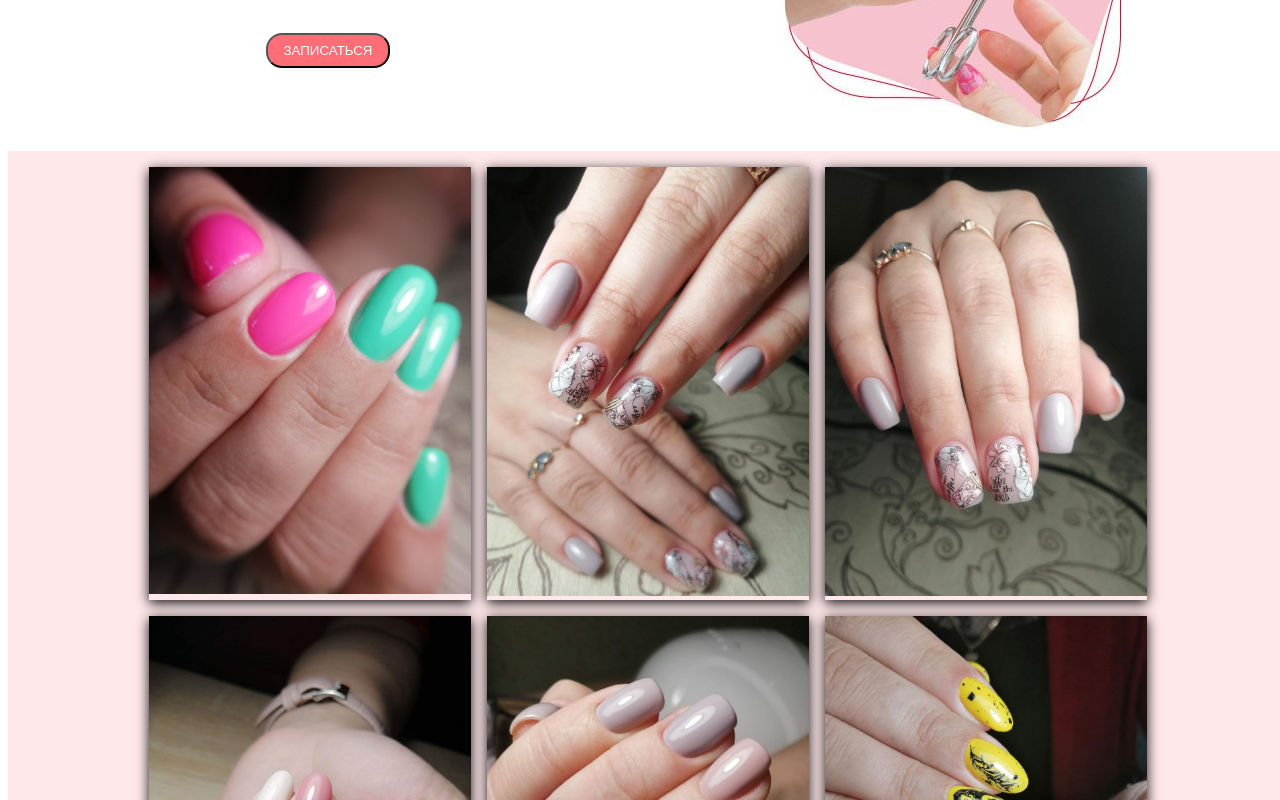
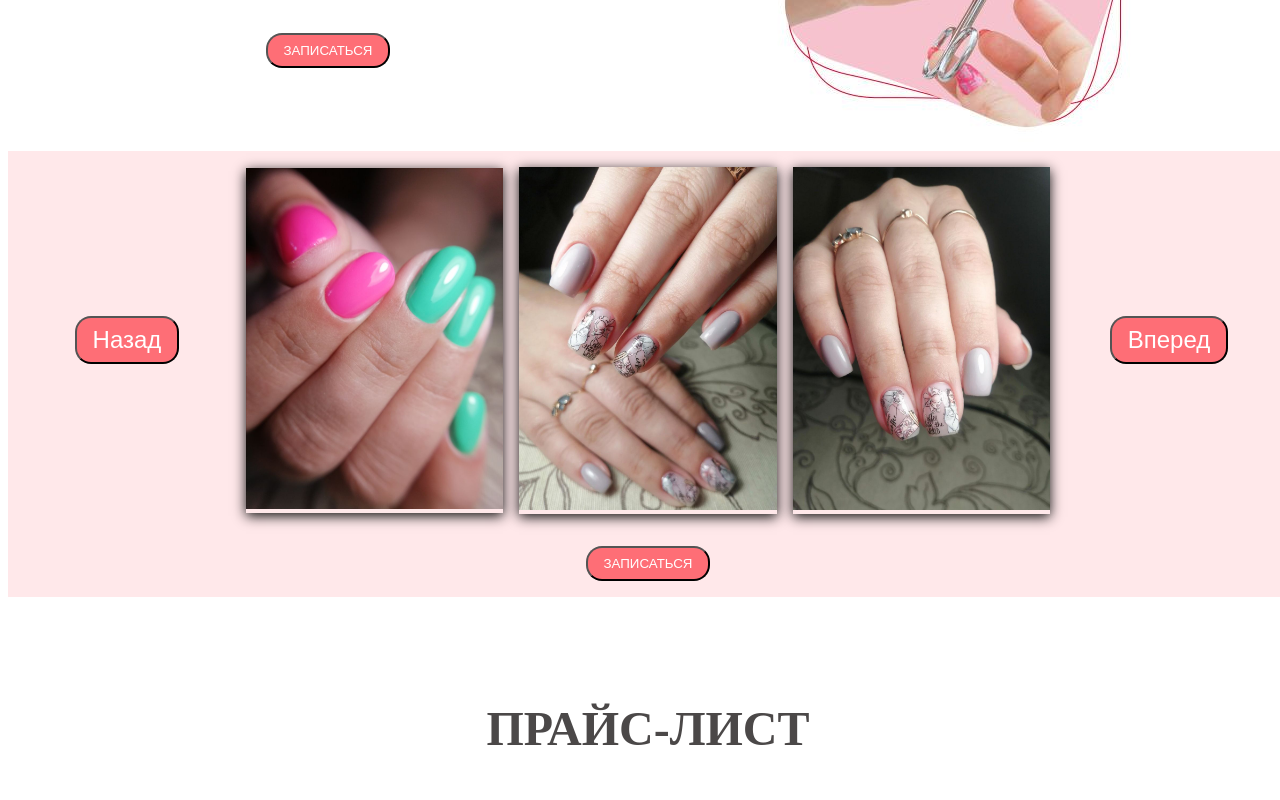
Before and after one commit to V-Kovalenko/nails, a Vue app: page / in a window 1280 px wide. Shown: the part 2000-2800 px from the top of the page. Built offline with nearby package versions, Linux system fonts and the light colour scheme; the HTML template or start-up script is replaced by a standard one.

Commit message:
change components

```diff
--- a/src/components/HomeMyWorks.vue
+++ b/src/components/HomeMyWorks.vue
@@ -1,18 +1,46 @@
 <script setup>
 import Button from "@/components/ui/Button.vue";
 import useMyWorks from "@/stores/useMyWorks";
+import {computed, ref, toRefs} from "vue";
 const works = useMyWorks() // store works
+
+/*карусель картинок start >>>*/
+const currentIndex = ref(0) // определяет индекс изображение, с которого начинается отображение картинок
+const numDisplayImages = ref(3) // указывает количество картинок, которые отображаются одновременно
+const {images} = toRefs(works)
+
+const currentImage = computed(() => {  // добавляем картинки в массив, который отображаем на экране
+  const result = []
+  for (let i = 0; i < numDisplayImages.value; i++) {
+    const index = (currentIndex.value + i) % images.value.length // делаем карусель
+    result.push(images.value[index])
+  }
+  return result
+})
+const previousImage = () => { // картинки листаем влево
+  currentIndex.value = (currentIndex.value - 1 + images.value.length) % images.value.length;
+}
+
+const nextImage = () => {  // картинки листаем вправо
+  currentIndex.value = (currentIndex.value + 1) %  images.value.length
+}
+/*карусель картинок end <<<<*/
 </script>
 
 <template>
   <section class="home__my-works">
     <div class="home__my-works-container">
-      <div class="home__my-works-card" v-for="image in works.images" :key="image.url">
+<!--      <button @click="previousImage">previous</button>-->
+      <Button :mainBtn="false"  :carouselBtn="true" btnTitle="Назад" @click="previousImage"/>
+      <div class="home__my-works-card" v-for="image in currentImage" :key="image.url">
         <img :src="image.url" alt="" class="home__my-works-img">
         <div class="home__my-works-card-dark"></div>
         <div class="home__my-works-card-center"></div>
       </div>
+      <Button :mainBtn="false" :carouselBtn="true" btnTitle="Вперед" @click="nextImage"/>
+<!--      <button @click="nextImage">next</button>-->
     </div>
+
     <div class="home__my-works-btn">
       <Button/>
     </div>
@@ -30,14 +58,16 @@ const works = useMyWorks() // store works
 
   &__my-works-container {
     display: grid;
-    grid-template-columns: repeat(3, 1fr);
+    grid-template-columns: 0.8fr 1fr 1fr 1fr 0.8fr;
     grid-auto-rows: auto;
     gap: 1rem;
-    max-width: 80%;
     margin: 0 auto;
+    align-items: center;
+    justify-items: center;
   }
 
   &__my-works-card {
+    //max-width: 85%;
     overflow: hidden; /* Обрезать содержимое, выходящее за границы карточки */
     position: relative; /* Для позиционирования вложенных элементов */
     box-shadow: 0 3px 12px rgb(14, 14, 14)
--- a/src/components/HomePrice.vue
+++ b/src/components/HomePrice.vue
@@ -54,13 +54,11 @@ const price = usePrice()
   &__price-cards {
     display: grid;
     gap: 1rem;
-    box-shadow: 0 3px 6px rgb(14, 14, 14);
+    //box-shadow: 0 3px 6px rgb(14, 14, 14);
     grid-template-columns: repeat(4, 1fr);
     grid-auto-rows: 1fr;
     padding: 0.5rem;
     grid-auto-flow: row dense;
-
-
   }
 
   &__price-card {
@@ -75,6 +73,7 @@ const price = usePrice()
     background: $bg-section-about-nails;
     overflow: hidden;
     position: relative;
+    transition: 1s all;
 
 
     &:hover {
@@ -103,7 +102,7 @@ const price = usePrice()
 
   &__price-pic {
     //padding: 1rem;
-    height: 400px;
+    height: 300px;
     width: 100%;
     object-fit: cover;
   }
--- a/src/components/layout/Footer.vue
+++ b/src/components/layout/Footer.vue
@@ -7,6 +7,7 @@ const functionsForUseContacts = (it) => { // открытие элементов
   contacts.openWhatsApp(it)
   contacts.openVk(it)
   contacts.openOk(it)
+  contacts.openEmail(it)
 }
 /*показать текст в */
 const selectedCard = ref(null)
@@ -35,7 +36,7 @@ const getTextFunction = (it) => {
                 'footer__card',
                 {'footer__card_lg': item.title === 'адрес' || item.title === 'email'},
                 {'footer__card_sm': item.title !== 'адрес' && item.title !== 'email'}]"
-             v-for="(item, index) in contacts.contacts"
+             v-for="(item) in contacts.contacts"
              @click="functionsForUseContacts(item)"
              :key="item.title"
              @mouseover="showTextCards(item)"
--- a/src/components/ui/Button.vue
+++ b/src/components/ui/Button.vue
@@ -9,28 +9,31 @@ const props = defineProps({
   btnTitle: {
     type: String,
     default: 'ЗАПИСАТЬСЯ'
-
+  },
+  carouselBtn: {
+    type: Boolean,
+    default: false
   }
 })
 const btnStyles = computed(() => {
   return {
     'btn': props.mainBtn,
+    'btnCarousel': props.carouselBtn
   }
 })
 </script>
 
 <template>
-  <div >
     <button :class="btnStyles">
       <div class="text">
         {{props.btnTitle}}
       </div>
      </button>
-  </div>
 </template>
 
 <style scoped lang="scss">
 @import "@/assets/scss/colors";
+/*основной стиль кнопок - записаться страт*/
 .btn {
   background: $pink-color-size-and-bg-btn;
   height: max-content;
@@ -45,9 +48,30 @@ const btnStyles = computed(() => {
     transition: 0.3s all;
   }
 }
+/*основной стиль кнопок - записаться конец*/
+
+/*стиль текста внутри кнопок start*/
 .text {
   display: flex;
   justify-content: center;
   align-items: center;
 }
+/*стиль текста внутри кнопок end*/
+
+/*кнопка для карусели картинок start*/
+.btnCarousel {
+  font-size: 1.5rem;
+  background: $pink-color-size-and-bg-btn;
+  height: max-content;
+  width: max-content;
+  padding: 0.5rem 1rem;
+  border-radius: 1rem;
+  color: white;
+  &:hover {
+    cursor: pointer;
+    scale: 1.1;
+    transition: 0.3s all;
+  }
+}
+/*кнопка для карусели картинок end*/
 </style>
--- a/src/stores/useContacts.js
+++ b/src/stores/useContacts.js
@@ -14,6 +14,7 @@ const useContacts = defineStore('useContacts', () => {
     const phoneNumber = '+79001052270' // телефон для whatsapp
     const vkProfileUrl = `https://vk.com/id651967871` // init data для ВК
     const okProfileUrl = `https://ok.ru/profile/573045179474` // init data для ОК
+    const emailData = ref('alinakovalenko109@gmail.com') // init Data для Email
     const isAppInstalled = (appName) => {  // проверка установлено ли приложение на телефоне (вк или ок в данном случае)
         const userAgent = navigator.userAgent || navigator.vendor || window.opera
         return userAgent.toLowerCase().indexOf(appName) > -1
@@ -49,8 +50,15 @@ const useContacts = defineStore('useContacts', () => {
                 window.location.href = isAppInstalled('ok')? appUrl : okProfileUrl
             }
     }
+
+    const openEmail = (it) => {
+        if (it.title === 'email') {
+            window.location.href = `mailto:alinakovalenko109@gmail.com?subject=Новое письмо`
+        }
+    }
+
     return{
-        contacts, openWhatsApp, openVk, openOk
+        contacts, openWhatsApp, openVk, openOk, openEmail
     }
 })
 export default useContacts
```
Also changed, not shown: src/assets/images/price/standard.jpg.
